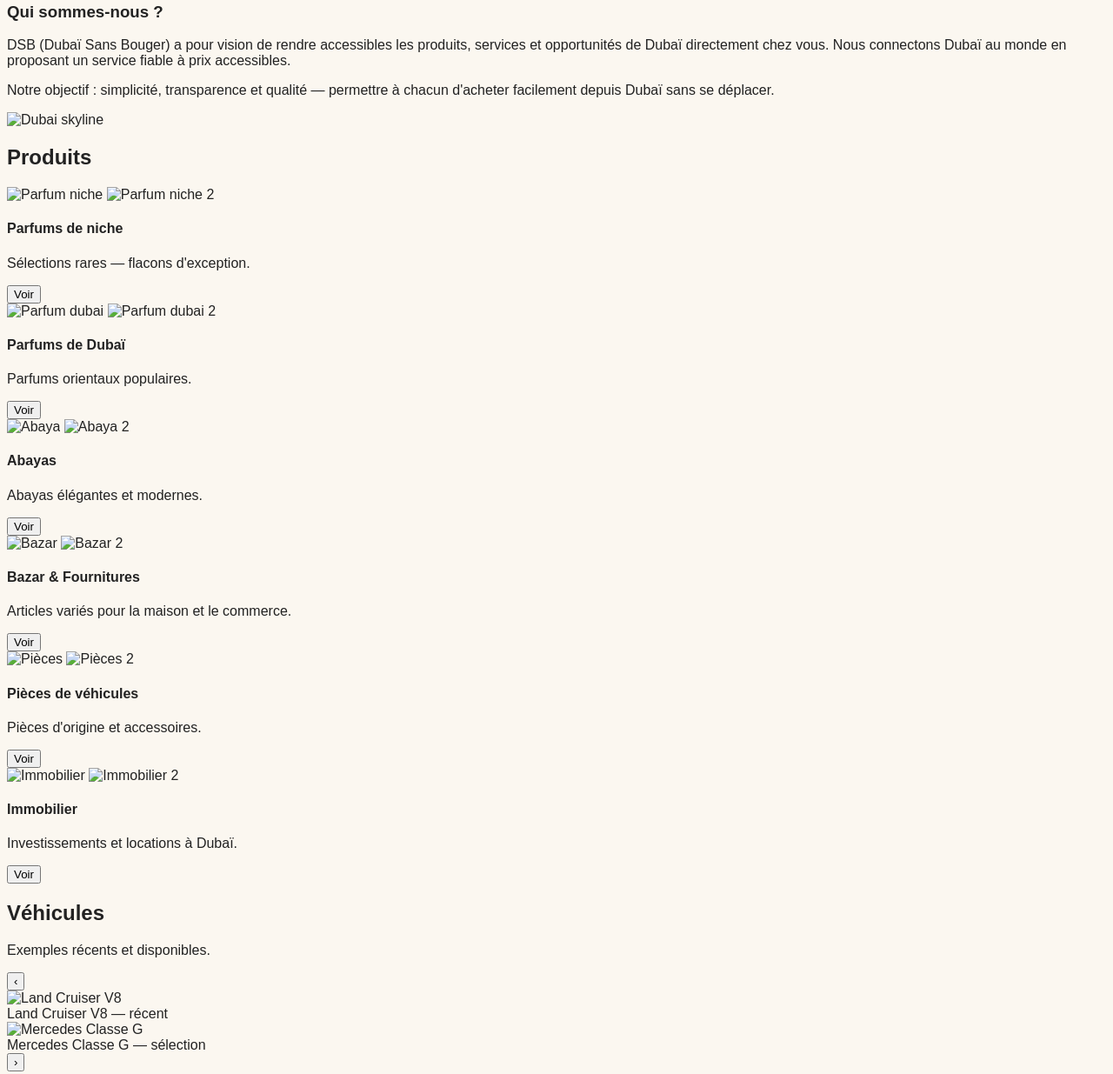
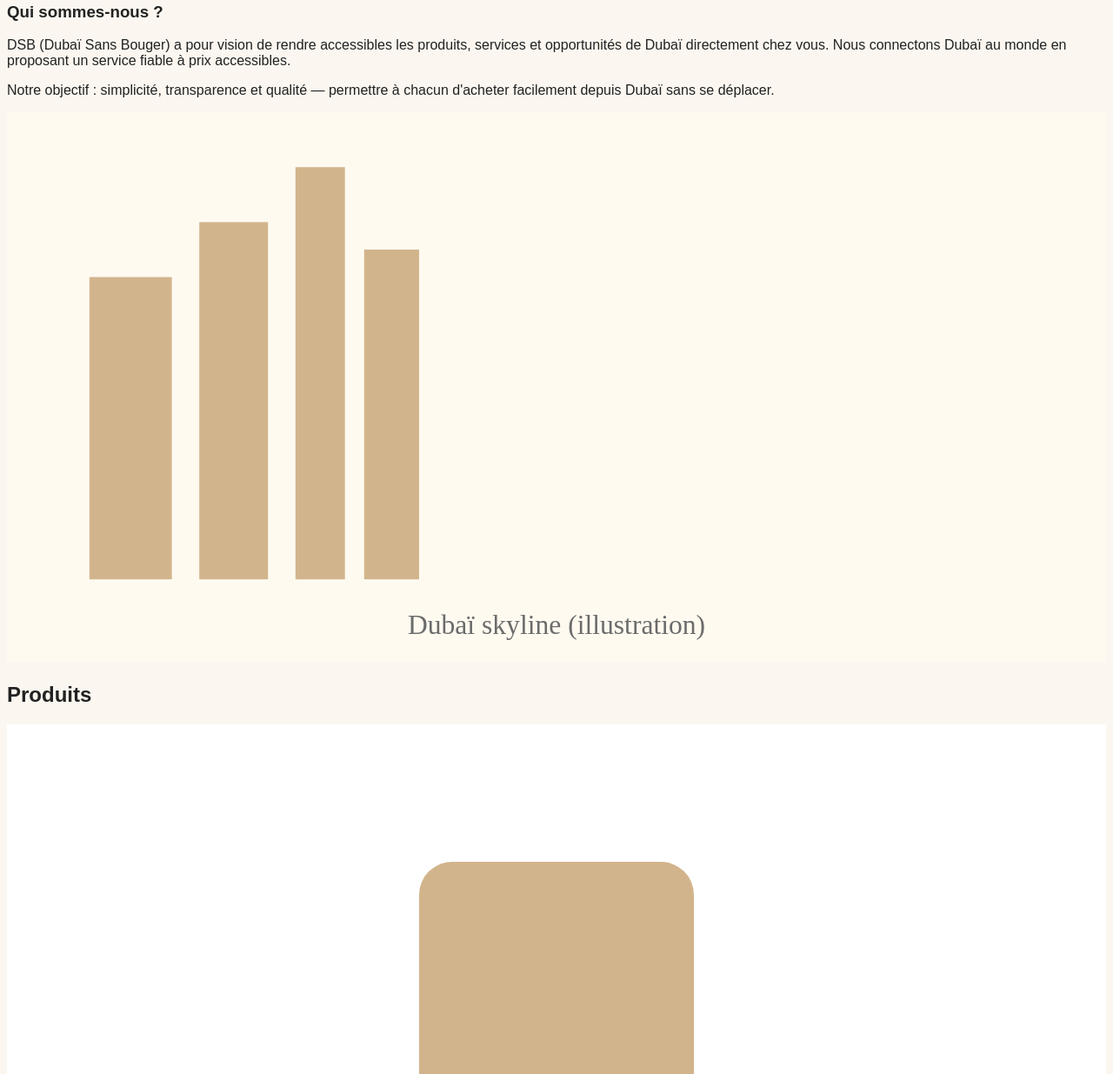
Before and after one commit to AKAM08/dsb-site, a plain HTML site: page index.html in a window 1280 px wide. Shown: the part 377-1612 px from the top of the page at 87% size. Drawn offline with Linux system fonts and the light colour scheme.

Commit message:
Update index.html

```diff
--- a/index.html
+++ b/index.html
@@ -62,7 +62,7 @@
           <p data-i18n="about.p2">Notre objectif : simplicité, transparence et qualité — permettre à chacun d'acheter facilement depuis Dubaï sans se déplacer.</p>
         </div>
         <div class="about-visual">
-          <img src="assets/dubai_skyline.svg" alt="Dubai skyline">
+          <img src="dubai_skyline.svg" alt="Dubai skyline">
         </div>
       </div>
     </section>
@@ -73,8 +73,8 @@
         <!-- Parfums de niche -->
         <article class="prod-card" data-category="parfum-niche">
           <div class="carousel-mini">
-            <img src="assets/perfume_niche_1.svg" alt="Parfum niche">
-            <img src="assets/perfume_niche_2.svg" alt="Parfum niche 2">
+            <img src="perfume_niche_1.svg" alt="Parfum niche">
+            <img src="perfume_niche_2.svg" alt="Parfum niche 2">
           </div>
           <h4>Parfums de niche</h4>
           <p class="muted">Sélections rares — flacons d'exception.</p>
@@ -83,8 +83,8 @@
         <!-- Parfums de Dubaï -->
         <article class="prod-card" data-category="parfum-dubai">
           <div class="carousel-mini">
-            <img src="assets/perfume_dubai_1.svg" alt="Parfum dubai">
-            <img src="assets/perfume_dubai_2.svg" alt="Parfum dubai 2">
+            <img src="perfume_dubai_1.svg" alt="Parfum dubai">
+            <img src="perfume_dubai_2.svg" alt="Parfum dubai 2">
           </div>
           <h4>Parfums de Dubaï</h4>
           <p class="muted">Parfums orientaux populaires.</p>
@@ -93,8 +93,8 @@
         <!-- Abayas -->
         <article class="prod-card" data-category="abaya">
           <div class="carousel-mini">
-            <img src="assets/abaya_1.svg" alt="Abaya">
-            <img src="assets/abaya_2.svg" alt="Abaya 2">
+            <img src="abaya_1.svg" alt="Abaya">
+            <img src="abaya_2.svg" alt="Abaya 2">
           </div>
           <h4>Abayas</h4>
           <p class="muted">Abayas élégantes et modernes.</p>
@@ -103,8 +103,8 @@
         <!-- Bazar -->
         <article class="prod-card" data-category="bazar">
           <div class="carousel-mini">
-            <img src="assets/bazar_1.svg" alt="Bazar">
-            <img src="assets/bazar_2.svg" alt="Bazar 2">
+            <img src="bazar_1.svg" alt="Bazar">
+            <img src="bazar_2.svg" alt="Bazar 2">
           </div>
           <h4>Bazar & Fournitures</h4>
           <p class="muted">Articles variés pour la maison et le commerce.</p>
@@ -113,8 +113,8 @@
         <!-- Pièces -->
         <article class="prod-card" data-category="parts">
           <div class="carousel-mini">
-            <img src="assets/parts_1.svg" alt="Pièces">
-            <img src="assets/parts_2.svg" alt="Pièces 2">
+            <img src="parts_1.svg" alt="Pièces">
+            <img src="parts_2.svg" alt="Pièces 2">
           </div>
           <h4>Pièces de véhicules</h4>
           <p class="muted">Pièces d'origine et accessoires.</p>
@@ -123,8 +123,8 @@
         <!-- Immobilier -->
         <article class="prod-card" data-category="realestate">
           <div class="carousel-mini">
-            <img src="assets/real_estate_1.svg" alt="Immobilier">
-            <img src="assets/real_estate_2.svg" alt="Immobilier 2">
+            <img src="real_estate_1.svg" alt="Immobilier">
+            <img src="real_estate_2.svg" alt="Immobilier 2">
           </div>
           <h4>Immobilier</h4>
           <p class="muted">Investissements et locations à Dubaï.</p>
@@ -140,11 +140,11 @@
         <button class="carousel-control left" data-dir="-1" aria-label="Prev">‹</button>
         <div class="carousel-track">
           <div class="slide">
-            <img src="assets/landcruiser.svg" alt="Land Cruiser V8">
+            <img src="landcruiser.svg" alt="Land Cruiser V8">
             <div class="slide-caption">Land Cruiser V8 — récent</div>
           </div>
           <div class="slide">
-            <img src="assets/mercedes_g.svg" alt="Mercedes Classe G">
+            <img src="mercedes_g.svg" alt="Mercedes Classe G">
             <div class="slide-caption">Mercedes Classe G — sélection</div>
           </div>
         </div>
@@ -188,7 +188,7 @@
     <div class="modal-content">
       <button class="modal-close" aria-label="Close">✕</button>
       <div class="modal-body">
-        <img id="modalImage" src="assets/perfume_niche_1.svg" alt="product" />
+        <img id="modalImage" src="perfume_niche_1.svg" alt="product" />
         <h3 id="modalTitle">Titre produit</h3>
         <p id="modalDesc">Description...</p>
         <p id="modalPrice">Prix : --</p>
```
